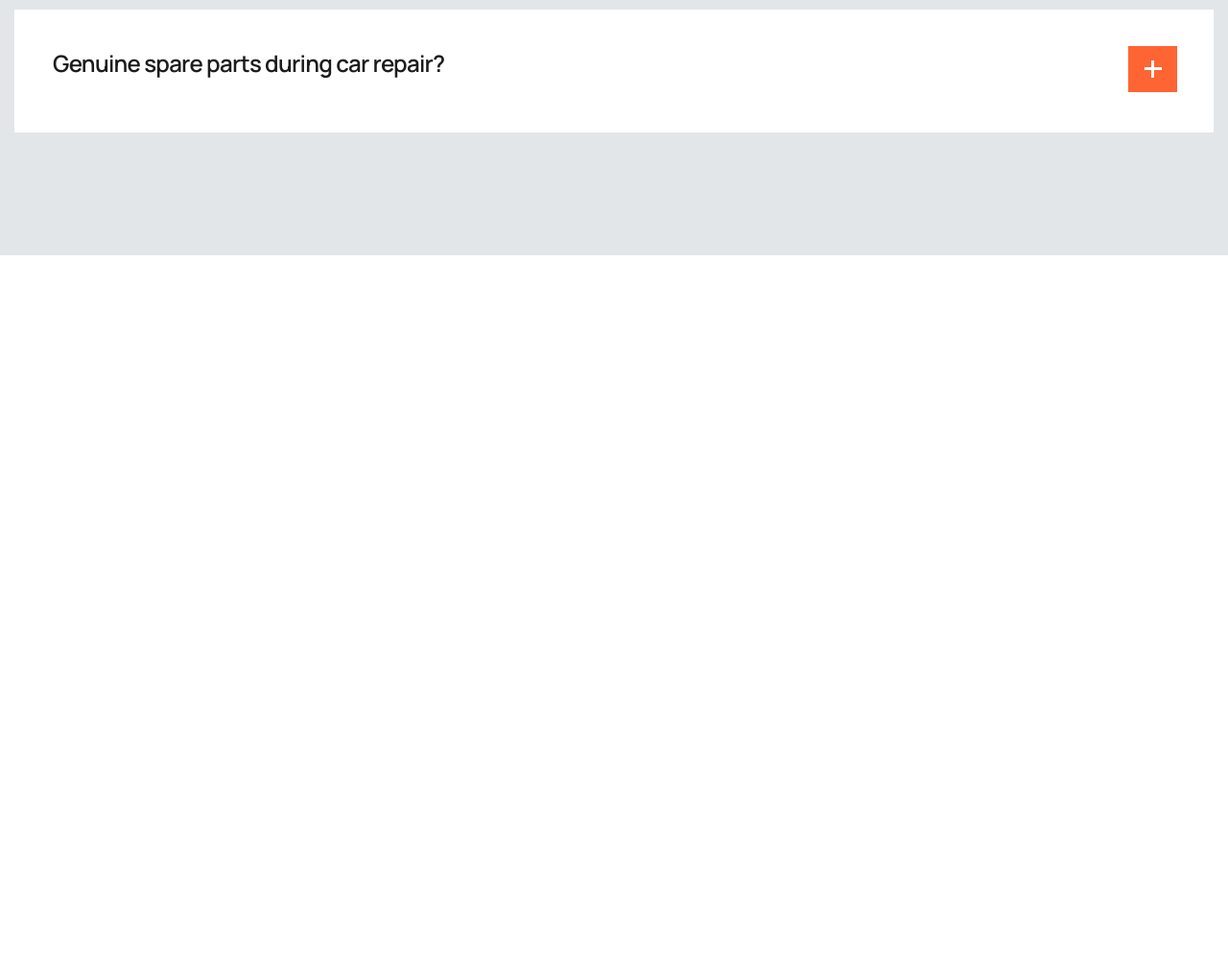
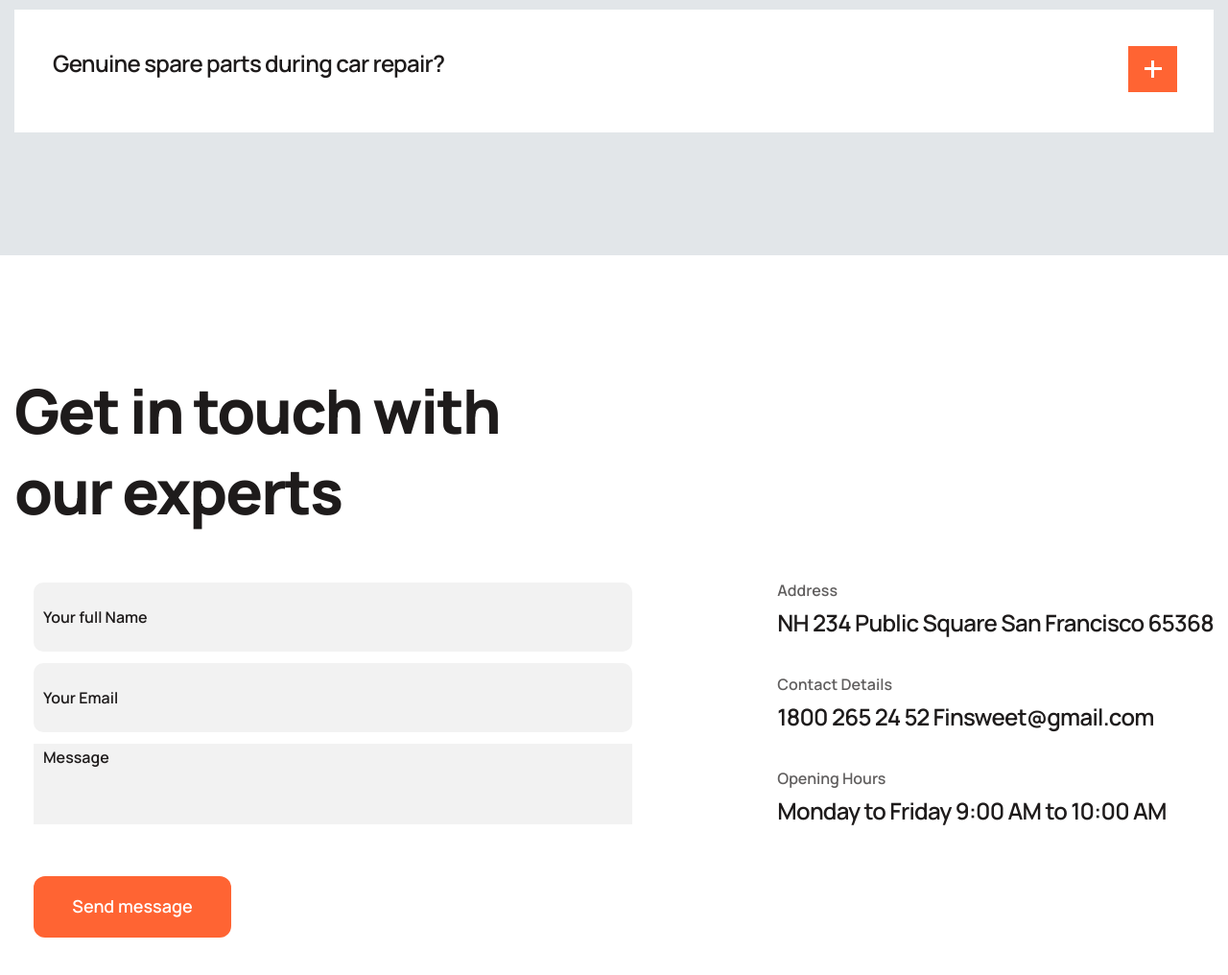
Before and after one commit to serlisovyk/Auto, a plain HTML site: page index.html in a window 1280 px wide. Shown: the part 8561-9577 px from the top of the page at 96% size. Before the commit the page ends 8827 px from the top, so only its background shows below. Drawn offline with Linux system fonts and the light colour scheme.

Commit message:
Added feedback section

```diff
--- a/css/style.css
+++ b/css/style.css
@@ -1098,3 +1098,140 @@ h2 {
   }
 }
 /* #endregion */
+/* #region Feedback */
+.feedback {
+  padding-block: 120px;
+}
+.feedback__inner {
+  display: flex;
+  justify-content: space-between;
+  align-items: flex-start;
+}
+.feedback__title {
+  max-width: 510px;
+  font-weight: 800;
+  font-size: 64px;
+  line-height: 131%;
+  letter-spacing: -0.03em;
+  color: var(--black);
+  margin-bottom: 48px;
+}
+.feedback__form {
+  display: flex;
+  flex-direction: column;
+  gap: 6px;
+  padding: 0 20px;
+}
+.feedback__input {
+  background-color: var(--light-grey);
+  border-radius: 10px;
+  width: 624px;
+  height: 72px;
+  padding-left: 10px;
+  font-weight: 600;
+  line-height: 175%;
+  font-size: 16px;
+  color: var(--black);
+}
+.feedback__input::placeholder {
+  font-weight: 600;
+  font-size: 16px;
+  line-height: 175%;
+  color: var(--black);
+}
+.feedback__textarea {
+  resize: none;
+  background-color: var(--light-grey);
+  font-weight: 600;
+  font-size: 16px;
+  line-height: 175%;
+  color: var(--black);
+  margin-bottom: 48px;
+  padding-left: 10px;
+}
+.feedback__textarea::placeholder {
+  font-weight: 600;
+  font-size: 16px;
+  line-height: 175%;
+  color: var(--black);
+}
+.content-feedback__box {
+  margin-bottom: 32px;
+}
+.content-feedback__box:last-child {
+  margin-bottom: 0;
+}
+.content-feedback__minititle {
+  font-weight: 600;
+  line-height: 175%;
+  color: var(--black);
+  opacity: 0.7;
+  margin-bottom: 2px;
+}
+.content-feedback__text {
+  font-weight: 600;
+  font-size: 24px;
+  line-height: 150%;
+  letter-spacing: -0.03em;
+  color: var(--black);
+}
+@media (max-width: 1200px) {
+  .feedback__title {
+    font-size: 48px;
+    text-align: center;
+    margin: 0 auto;
+    margin-bottom: 36px;
+  }
+  .feedback__inner {
+    flex-direction: column;
+    align-items: center;
+    gap: 30px;
+  }
+}
+@media (max-width: 991px) {
+  .feedback {
+    padding-block: 90px;
+  }
+  .feedback__form {
+    max-width: 450px;
+  }
+  .feedback__input {
+    width: 450px;
+  }
+}
+@media (max-width: 767px) {
+  .feedback {
+    padding-block: 60px;
+  }
+  .feedback__title {
+    font-size: 36px;
+    margin-bottom: 24px;
+  }
+  .feedback__textarea {
+    margin-bottom: 36px;
+  }
+}
+@media (max-width: 540px) {
+  .content-feedback__minititle {
+    font-size: 14px;
+  }
+  .feedback__form {
+    max-width: 300px;
+  }
+  .feedback__input {
+    width: 320px;
+  }
+  .content-feedback__text {
+    font-size: 16px;
+  }
+  .feedback__textarea {
+    margin-bottom: 20px;
+  }
+}
+
+@media (max-width: 360px) {
+  .feedback__input {
+    width: 270px;
+  }
+}
+/* #endregion */
--- a/index.html
+++ b/index.html
@@ -687,6 +687,68 @@
         </div>
       </div>
       <!-- #endregion -->
+      <!-- #region Feedback -->
+      <div class="feedback">
+        <div class="container">
+          <div class="feedback__title">Get in touch with our experts</div>
+          <div class="feedback__inner">
+            <form class="feedback__form">
+              <label for="name"></label>
+              <input
+                type="text"
+                placeholder="Your full Name"
+                class="feedback__input"
+                name="name"
+                autocomplete="on"
+                id="name"
+              />
+              <label for="email"></label>
+              <input
+                type="email"
+                placeholder="Your Email"
+                class="feedback__input"
+                name="email"
+                id="email"
+                autocomplete="on"
+              />
+              <label for="textarea"></label>
+              <textarea
+                name="textarea"
+                id="textarea"
+                cols="3"
+                rows="3"
+                placeholder="Message"
+                class="feedback__textarea"
+              ></textarea>
+              <button type="submit" class="feedback__btn btn">
+                <span>Send message</span>
+              </button>
+              <div class="status"></div>
+            </form>
+            <div class="feedback__content">
+              <div class="content-feedback__box">
+                <div class="content-feedback__minititle">Address</div>
+                <div class="content-feedback__text">
+                  NH 234 Public Square San Francisco 65368
+                </div>
+              </div>
+              <div class="content-feedback__box">
+                <div class="content-feedback__minititle">Contact Details</div>
+                <div class="content-feedback__text">
+                  1800 265 24 52 Finsweet@gmail.com
+                </div>
+              </div>
+              <div class="content-feedback__box">
+                <div class="content-feedback__minititle">Opening Hours</div>
+                <div class="content-feedback__text">
+                  Monday to Friday 9:00 AM to 10:00 AM
+                </div>
+              </div>
+            </div>
+          </div>
+        </div>
+      </div>
+      <!-- #endregion -->
     </div>
   </body>
 </html>
```
